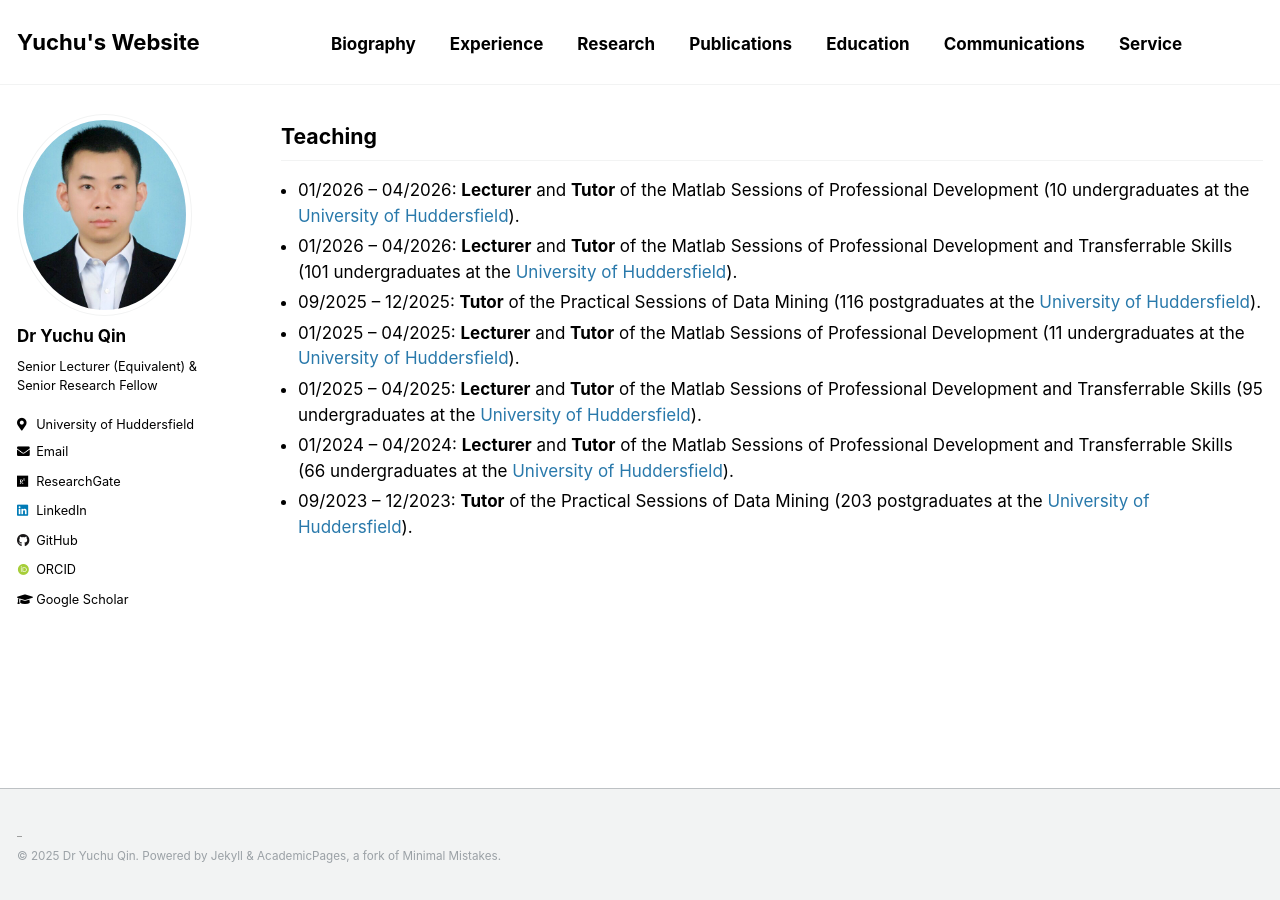
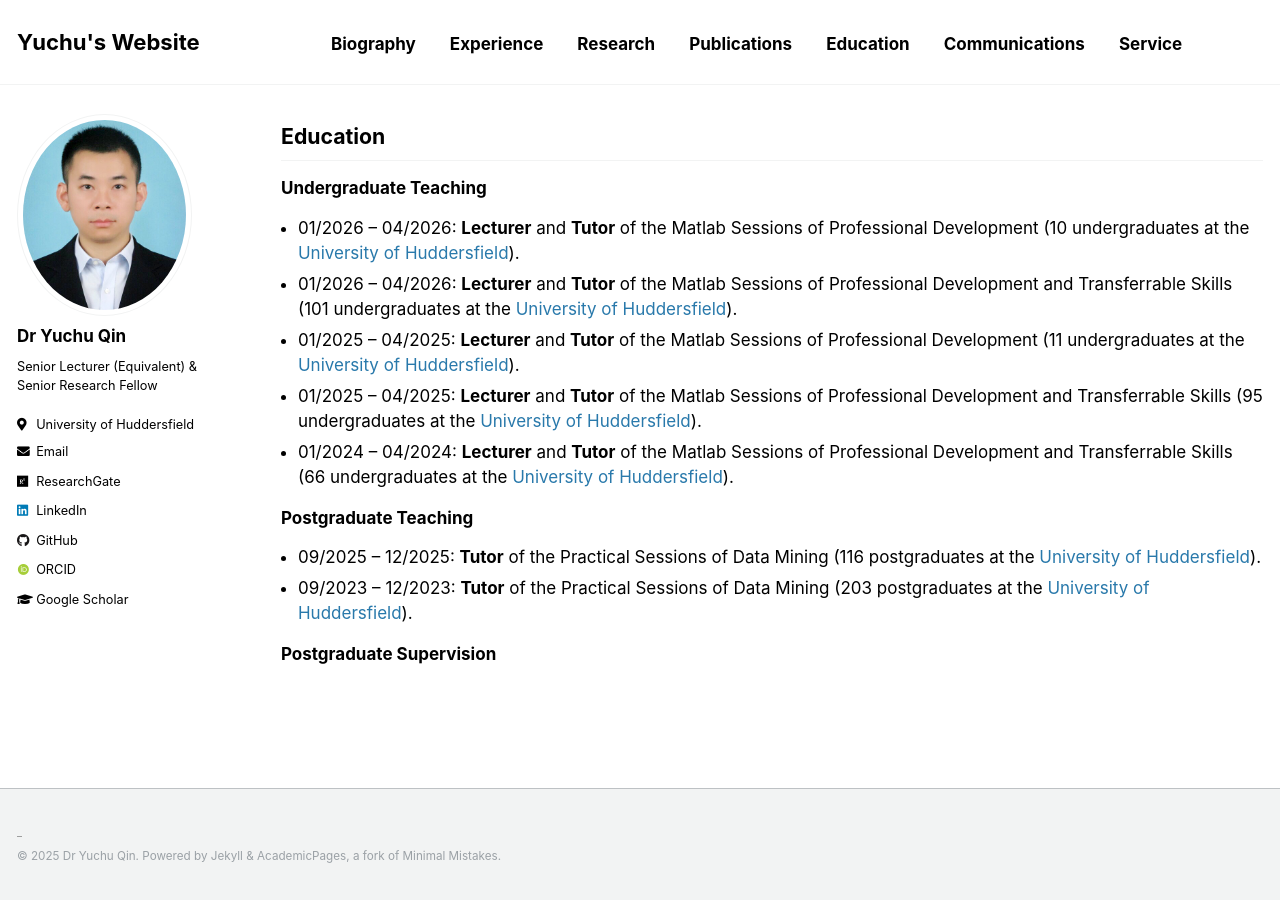
Before and after one commit to yuchu-qin/yuchu-qin.github.io, a Jekyll site: the page built from _pages/education.md, in a window 1280 px wide. Built offline with Jekyll 4.4.1, drawn with Linux system fonts in a browser that asks for light colours; some web fonts are replaced; our own code applies the rules of GitHub Pages for plain Markdown files.

Commit message:
Update and rename teaching.md to education.md

```diff
--- a/_pages/teaching.md
+++ b/_pages/education.md
@@ -1,13 +1,18 @@
 ---
-permalink: /teaching/
+permalink: /education/
 author_profile: true
 ---
 
-## Teaching
+## Education
+### Undergraduate Teaching
 - 01/2026 – 04/2026: **Lecturer** and **Tutor** of the Matlab Sessions of Professional Development (10 undergraduates at the [University of Huddersfield](https://www.hud.ac.uk/)).
 - 01/2026 – 04/2026: **Lecturer** and **Tutor** of the Matlab Sessions of Professional Development and Transferrable Skills (101 undergraduates at the [University of Huddersfield](https://www.hud.ac.uk/)).
-- 09/2025 – 12/2025: **Tutor** of the Practical Sessions of Data Mining (116 postgraduates at the [University of Huddersfield](https://www.hud.ac.uk/)).
 - 01/2025 – 04/2025: **Lecturer** and **Tutor** of the Matlab Sessions of Professional Development (11 undergraduates at the [University of Huddersfield](https://www.hud.ac.uk/)).
 - 01/2025 – 04/2025: **Lecturer** and **Tutor** of the Matlab Sessions of Professional Development and Transferrable Skills (95 undergraduates at the [University of Huddersfield](https://www.hud.ac.uk/)).
 - 01/2024 – 04/2024: **Lecturer** and **Tutor** of the Matlab Sessions of Professional Development and Transferrable Skills (66 undergraduates at the [University of Huddersfield](https://www.hud.ac.uk/)).
+
+### Postgraduate Teaching
+- 09/2025 – 12/2025: **Tutor** of the Practical Sessions of Data Mining (116 postgraduates at the [University of Huddersfield](https://www.hud.ac.uk/)).
 - 09/2023 – 12/2023: **Tutor** of the Practical Sessions of Data Mining (203 postgraduates at the [University of Huddersfield](https://www.hud.ac.uk/)).
+
+### Postgraduate Supervision
```
